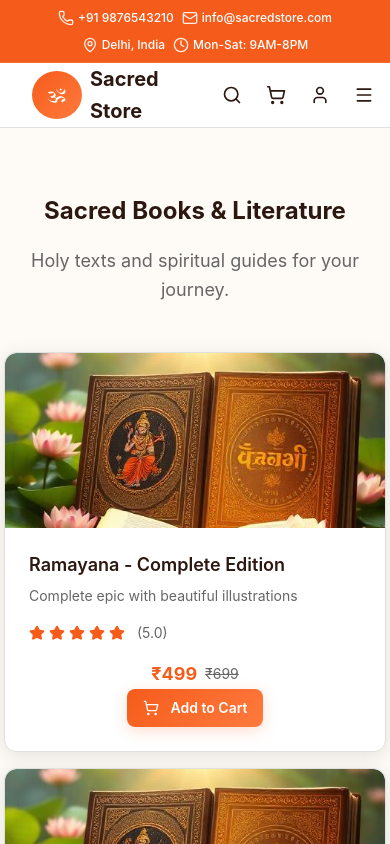
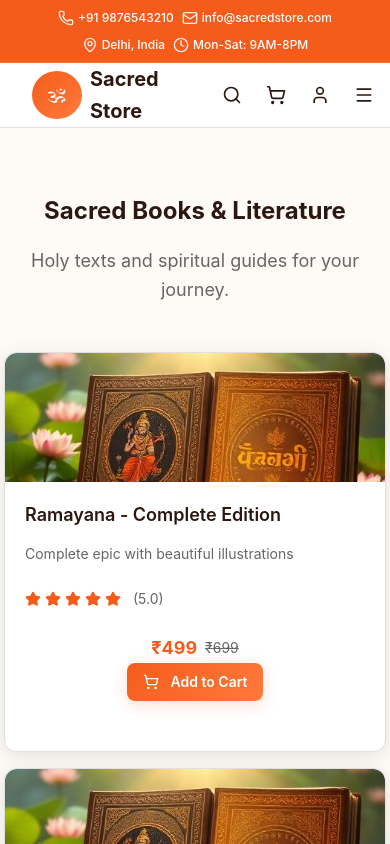
Before and after one commit to sanjay-angira/my-saffron, a Next.js app: page /books in a window 390 px wide. Built offline with nearby package versions, Linux system fonts and the light colour scheme.

Commit message:
refactor: Update ProductCard layout for improved styling and responsiveness
- Changed the class of the product content div to utilize Tailwind CSS utility classes for better layout and spacing.
- Enhanced the overall structure for a more consistent appearance across different screen sizes.

```diff
--- a/src/components/ProductCard/ProductCard.tsx
+++ b/src/components/ProductCard/ProductCard.tsx
@@ -26,7 +26,7 @@ const ProductCard = ({ image, title, price, originalPrice, rating, description,
           title={title}
         />
 
-        <div className="product-content">
+        <div className="flex flex-col gap-2 p-5 h-full md:p-7">
           <ProductTitle
             title={title}
           />
```
